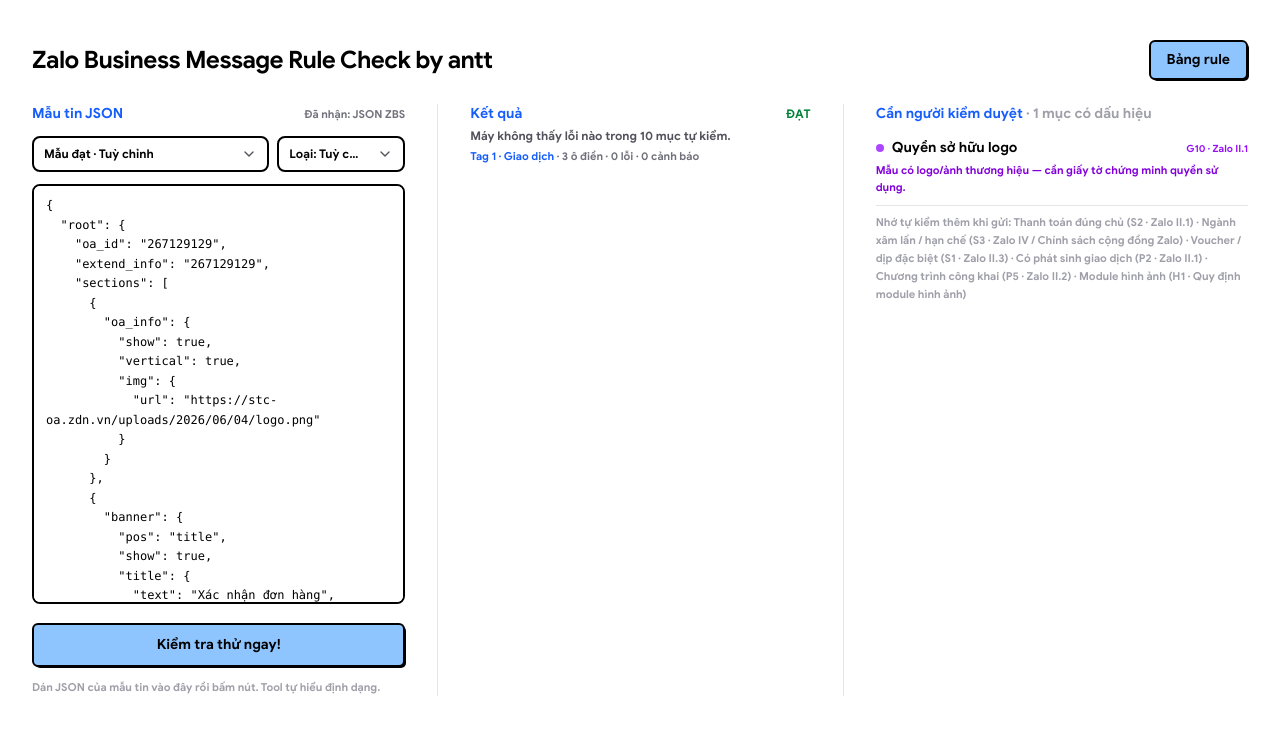
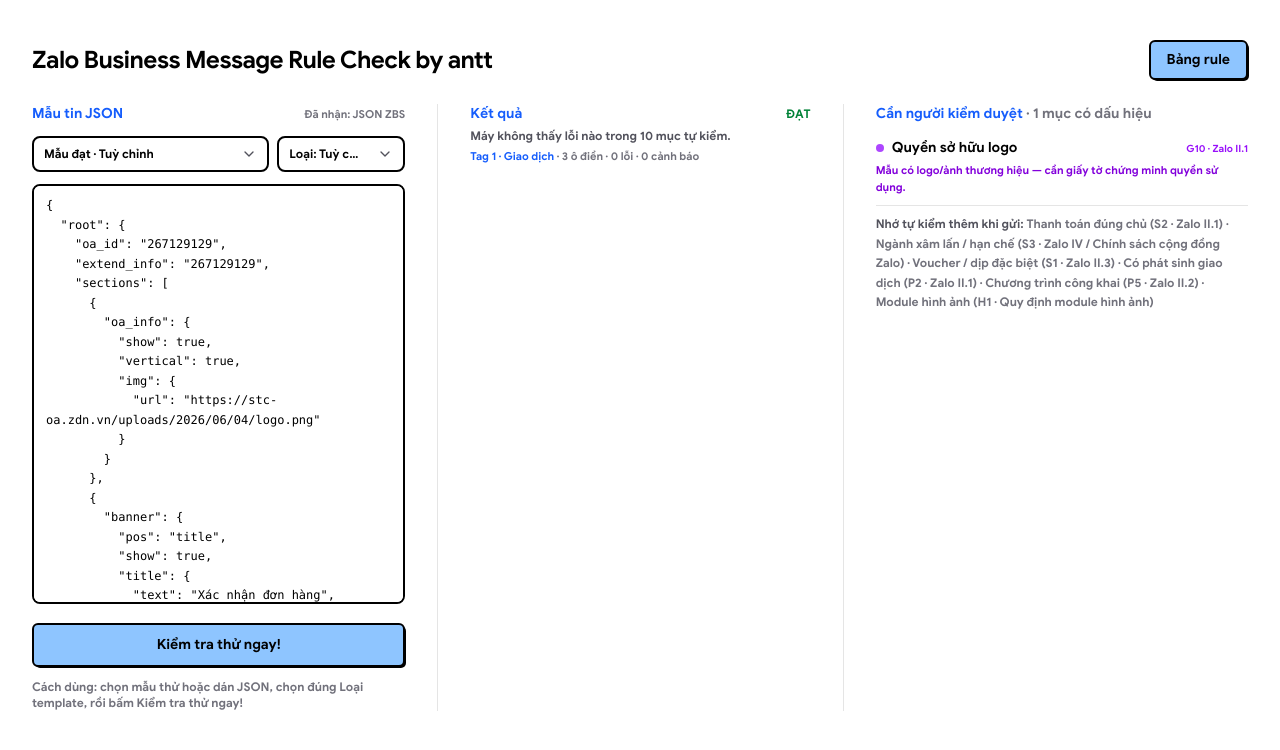
Before and after one commit to betallsoph/zbs-message-rule-check, a React (Vite) app: page / in a window 1280 px wide. Shown: the top 750 px of the page. Built offline with nearby package versions, Linux system fonts and the light colour scheme.

Commit message:
fix: clarify tool usage and checklist readability

```diff
--- a/src/App.tsx
+++ b/src/App.tsx
@@ -238,10 +238,10 @@
       >
         <span className="modal-action-label">Kiểm tra thử ngay!</span>
       </button>
-      <p className="text-[11px] font-semibold text-zinc-400">
+      <p className="text-xs font-semibold text-zinc-500">
         {dirty
-          ? 'Bạn vừa sửa nội dung — bấm Kiểm tra thử ngay! để chạy lại nha.'
-          : 'Dán JSON của mẫu tin vào đây rồi bấm nút. Tool tự hiểu định dạng.'}
+          ? 'Bạn vừa sửa nội dung hoặc đổi Loại — bấm Kiểm tra thử ngay! để chạy lại nha.'
+          : 'Cách dùng: chọn mẫu thử hoặc dán JSON, chọn đúng Loại template, rồi bấm Kiểm tra thử ngay!'}
       </p>
     </section>
   )
@@ -408,7 +408,7 @@
     <div>
       <p className="mb-1 text-sm font-black text-blue-600">
         Cần người kiểm duyệt
-        <span className="font-bold text-zinc-400">
+        <span className="font-bold text-zinc-500">
           {' · '}
           {flagged.length} mục có dấu hiệu
         </span>
@@ -430,8 +430,10 @@
       ))}
 
       {rest.length > 0 && (
-        <p className="mt-2 text-[11px] leading-relaxed font-semibold text-zinc-400">
-          {flagged.length > 0 ? 'Nhớ tự kiểm thêm khi gửi: ' : 'Cần tự kiểm thêm khi gửi: '}
+        <p className="mt-2 text-xs leading-relaxed font-semibold text-zinc-500">
+          <span className="font-black text-zinc-600">
+            {flagged.length > 0 ? 'Nhớ tự kiểm thêm khi gửi: ' : 'Cần tự kiểm thêm khi gửi: '}
+          </span>
           {rest.map((it) => `${it.label} (${it.rule} · ${it.source})`).join(' · ')}
         </p>
       )}
--- a/src/components/RulesModal.tsx
+++ b/src/components/RulesModal.tsx
@@ -80,7 +80,7 @@
               </p>
             </div>
           ))}
-          <p className="mt-3 text-[11px] font-semibold text-zinc-400">
+          <p className="mt-3 text-xs font-semibold text-zinc-500">
             Nhóm cần người kiểm duyệt (thanh toán đúng chủ, đối tượng nhận
             tin, quyền logo, dịp lễ, ngành hạn chế…) cần giấy tờ/ngữ cảnh → chỉ
             liệt kê ở checklist, máy không tự phán.
```
